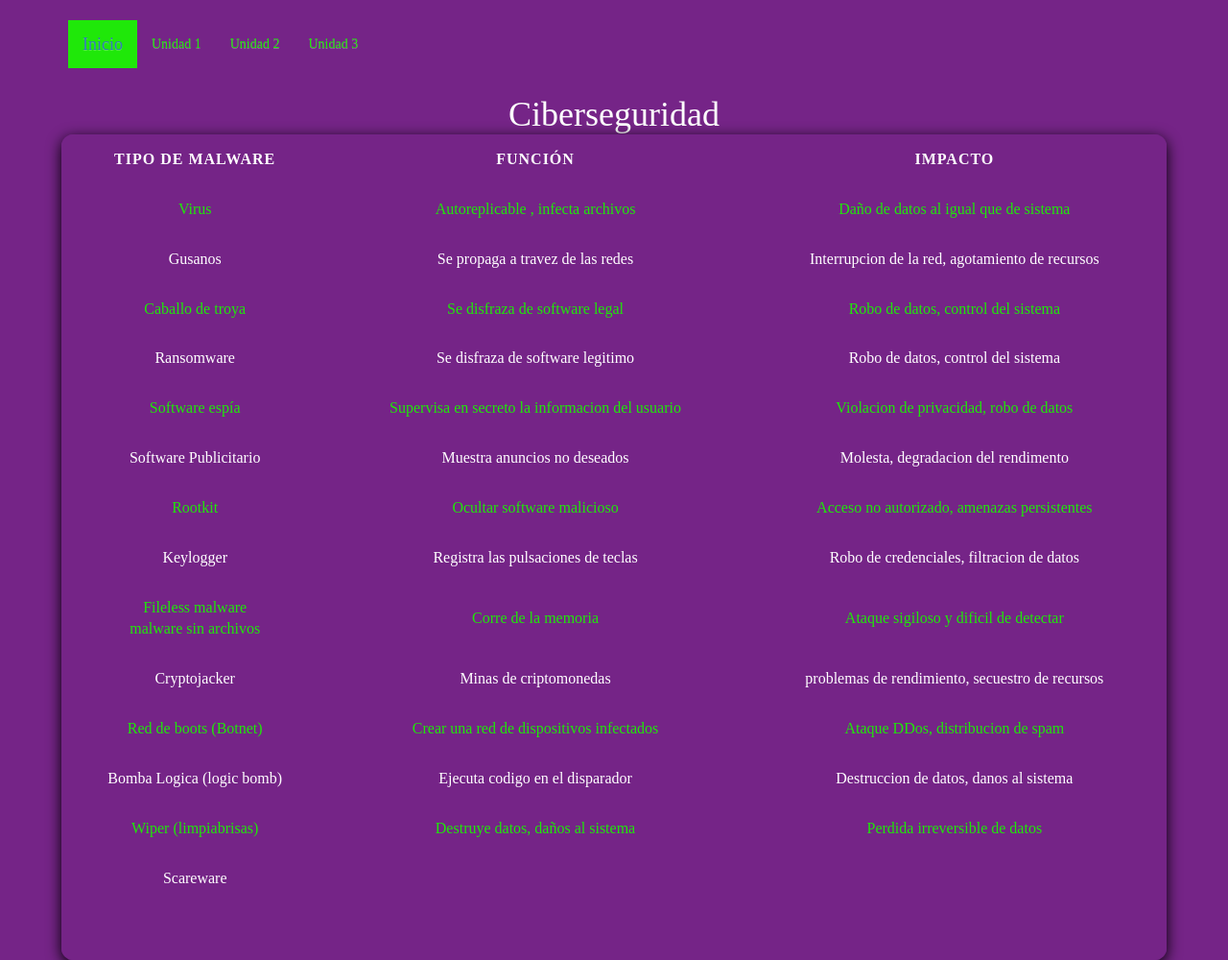
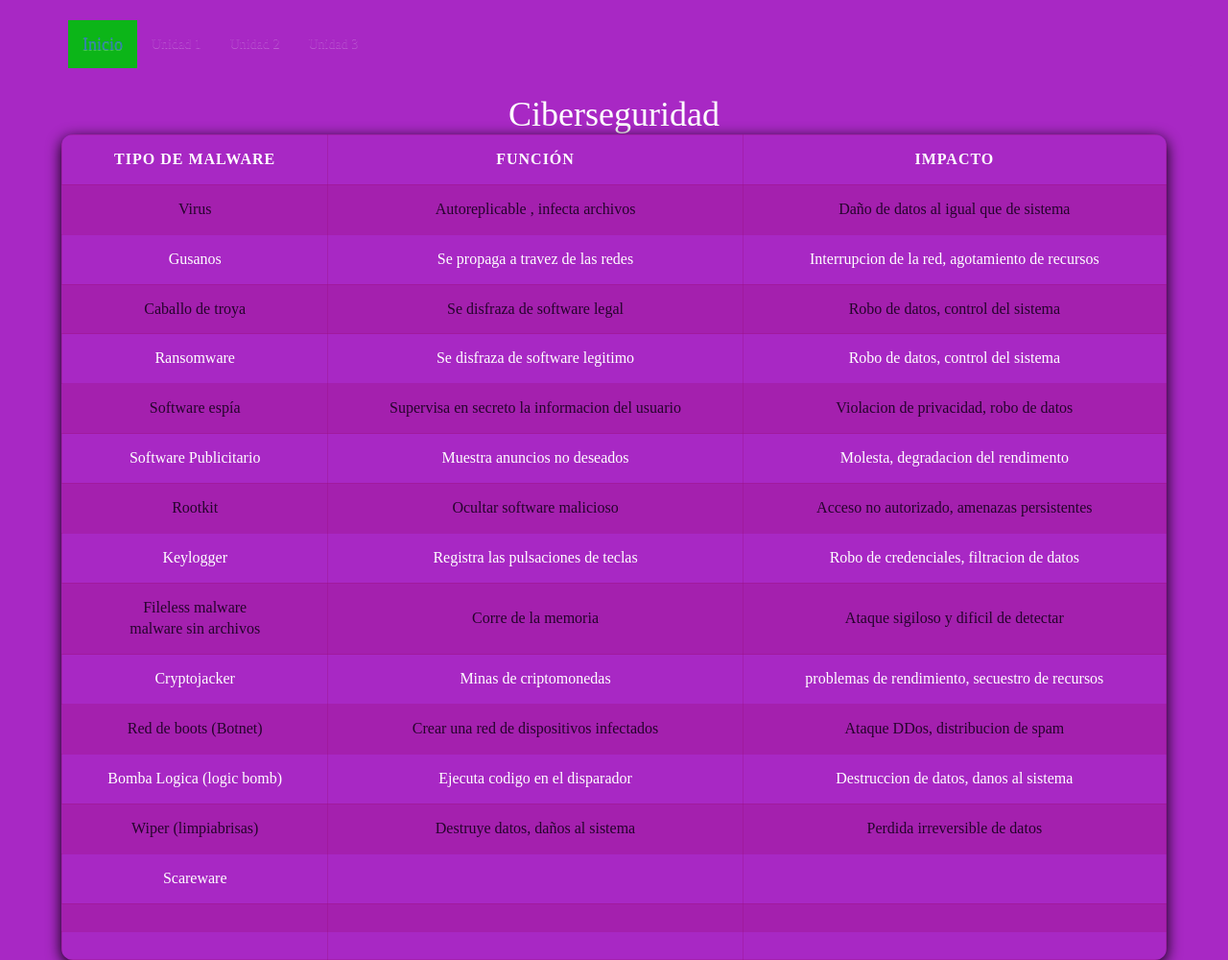
Before and after one commit to Lizeth0818/PaginasWebBrenda, a plain HTML site: page brenda1.html in a window 1280 px wide. Shown: the whole page at 96% size. Drawn offline with nearby package versions, Linux system fonts and the light colour scheme; a web font is replaced by a local one.

Commit message:
Update brenda1.html

```diff
--- a/brenda1.html
+++ b/brenda1.html
@@ -17,16 +17,16 @@
 <body>
      <style>
     :root{
-      --salpomp-and-power: rgb(168,40,196);
-            --ghost-white: #f6f6fdff;
+      --pomp-and-power: rgb(168, 40, 196);
+             --feldgrau: rgb(53, 225, 93);
             --alice-blue: #d7e6edff;
             --tiffany-blue: rgb(31, 232, 9);
-            --yinmn-blue: rgb(117, 36, 135);
+             --red: rgb(9, 87, 105);
     }
 
     body{
       font-family: 'Times New Roman', Times, serif;
-      background-color: var(--yinmn-blue) ;
+      background-color:  rgb(168, 40, 196);
       color: white;
       display: flex;
       justify-content: center;
@@ -51,22 +51,22 @@
       border-collapse: collapse;
       font-family: 'Times New Roman', Times, serif;
       box-shadow: 0px 4px 15px black;
-      background-color: var(--salmon);
+      background-color: rgb(168, 40, 196);
       border-radius: 12px;
       overflow: hidden;
       position: absolute;
     }
 
     .tabla-ciber thead{
-      background-color: var(--salmon);
-      color: var(--ghost-white);
+      background-color: rgb(168, 40, 196);
+      color: rgb(168, 40, 196);
     }
 
     .tabla-ciber th,
     .tabla-ciber td{
        padding: 14px 18px;
        text-align: center;
-       border: 1px solid var(--yinmn-blue);
+       border: 1px solid rgba(154, 11, 118, 0.281);
        font-size: 16px;
     }
 
@@ -77,14 +77,14 @@
     }
 
     .tabla-ciber tr:nth-child(even){
-      background-color: var(--yinmn-blue);
-      color: var(--tiffany-blue);
+      background-color:  rgba(154, 11, 118, 0.281);
+      color: rgb(37, 4, 44);
 
     }
 
     .tabla-ciber tr:hover{
-      background-color: var(--tiffany-blue);
-      color: var(--ghost-white);
+      background-color: rgb(168, 40, 196);
+      color: rgb(31, 232, 9);
       cursor: pointer;
       transition: 0.3s ease-in-out;
     }
@@ -97,16 +97,16 @@
     }
   </style>
 <div class="container">
-   <nav class="navbar navbar-light" style="background-color: var(--salmon); position:absolute;">
+   <nav class="navbar navbar-light" style="background-color: rgb(168, 40, 196); position:absolute;">
 
         <div class="container">
-            <a class="navbar-brand" href="index.html" style="background: var(--tiffany-blue);">Inicio</a>
+            <a class="navbar-brand" href="index.html" style="background:   rgb(12, 181, 24);">Inicio</a>
 
 
         <div class="collapse navbar-collapse" id="navbarnavdDropdown">
             <ul class="nav navbar-nav">
                 <li class="nav-item dropdown">
-                    <a class="nav-link dropdown-toggle" href="unidad1.html" id="navbarDropdownMenuLink" data-toggle="dropdown" aria-haspopup="true" aria-expanded="false" style="color: var(--tiffany-blue);">Unidad 1</a>
+                    <a class="nav-link dropdown-toggle" href="unidad1.html" id="navbarDropdownMenuLink" data-toggle="dropdown" aria-haspopup="true" aria-expanded="false" style="color: rgb(168, 40, 196) ;">Unidad 1</a>
                         <div class="dropdown-menu" aria-labelledby="navbarDropdownMenuLink">
                          <a  class="dropdown-item" href="./brenda1.html">Conceptos</a><br>
                           <a  class="dropdown-item" href="./brenda2.html">Ataques</a><br>
@@ -119,7 +119,7 @@
 
             <ul class="nav navbar-nav">
                 <li class="nav-item dropdown">
-                    <a class="nav-link dropdown-toggle" href="unidad2.html" id="navbarDropdownMenuLink" data-toggle="dropdown" aria-haspopup="true" aria-expanded="false" style="color: var(--tiffany-blue);">Unidad 2</a>
+                    <a class="nav-link dropdown-toggle" href="unidad2.html" id="navbarDropdownMenuLink" data-toggle="dropdown" aria-haspopup="true" aria-expanded="false" style="color: rgb(168, 40, 196) ;">Unidad 2</a>
                         <div class="dropdown-menu" aria-labelledby="navbarDropdownMenuLink">
                          <a  class="dropdown-item" href="./brenda1.html">Conceptos</a><br>
                           <a  class="dropdown-item" href="./brenda2.html">Ataques</a><br>
@@ -132,7 +132,7 @@
 
             <ul class="nav navbar-nav">
                 <li class="nav-item dropdown">
-                    <a class="nav-link dropdown-toggle" href="unidad3.html" id="navbarDropdownMenuLink" data-toggle="dropdown" aria-haspopup="true" aria-expanded="false" style="color: var(--tiffany-blue);">Unidad 3</a>
+                    <a class="nav-link dropdown-toggle" href="unidad3.html" id="navbarDropdownMenuLink" data-toggle="dropdown" aria-haspopup="true" aria-expanded="false" style="color: rgb(168, 40, 196) ;">Unidad 3</a>
                         <div class="dropdown-menu" aria-labelledby="navbarDropdownMenuLink">
                          <a  class="dropdown-item" href="./brenda1.html">Conceptos</a><br>
                           <a  class="dropdown-item" href="./brenda2.html">Ataques</a><br>
```
